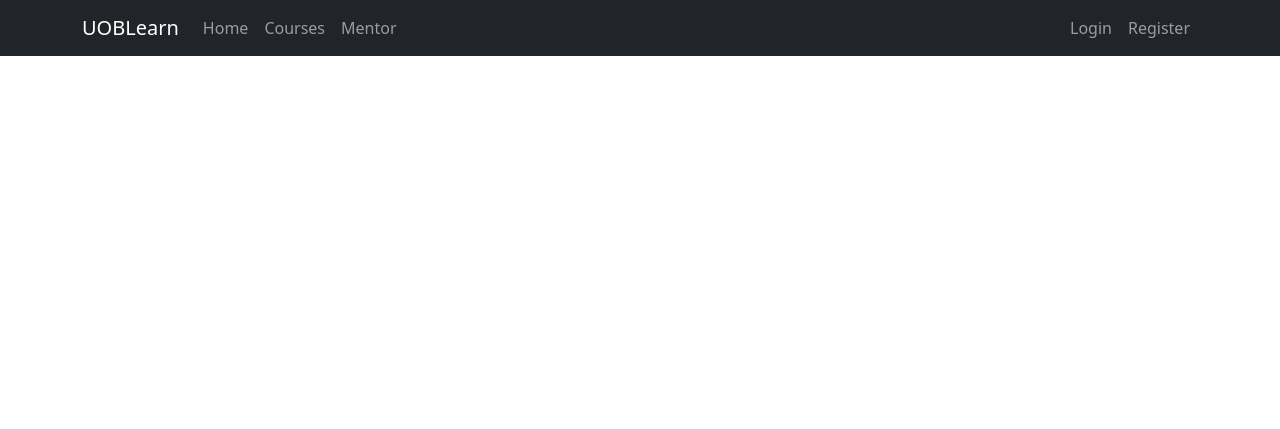
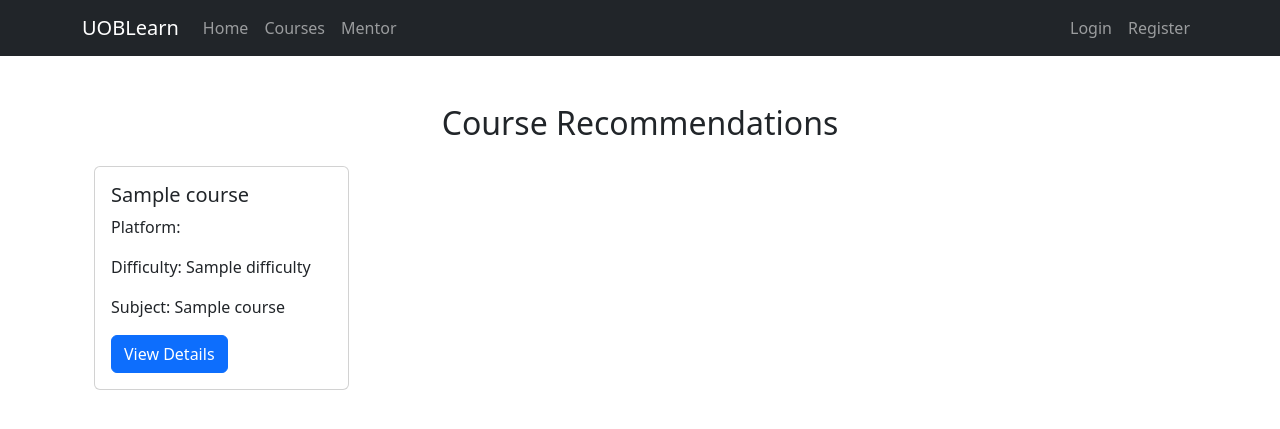
Before and after one commit to Esports-Medusa/UOBLearn, a Flask app: template app/templates/courses.html in a window 1280 px wide. Shown: the top 429 px of the page. Run offline with Flask 3, Linux system fonts and the light colour scheme; the template is opened without the code that fills it: most values are stand-ins (such as "Sample title", 1, 10 or a date in 2020); some libraries are stand-ins or nearby versions.

Commit message:
Implemented a route to display all courses and Bootstrap HTML Card Layout

```diff
--- a/app/routes/auth.py
+++ b/app/routes/auth.py
@@ -63,6 +63,11 @@ def profile():
 
     return render_template('profile.html', user=current_user)
 
+#course recommendations
+@bp.route('/courses')
+def all_courses():
+    courses = Course.query.all()
+    return render_template('courses.html', courses=courses)
 
 #saving courses
 @bp.route('/save_course/<int:course_id>', methods=['POST'])
--- a/app/templates/courses.html
+++ b/app/templates/courses.html
@@ -2,6 +2,25 @@
 {% import "bootstrap_wtf.html" as wtf %}
 
 {% block content %}
+<div class="container mt-5">
+    <!-- Heading -->
+    <h2 class="text-center mb-4">Course Recommendations</h2>
 
-
+    <!-- Row for Courses -->
+    <div class="row">
+        {% for course in courses %}
+        <div class="col-sm-6 col-md-4 col-lg-3 mb-4">
+            <div class="card">
+                <div class="card-body">
+                    <h5 class="card-title">{{ course.title }}</h5>
+                    <p class="card-text">Platform: {{ course.platform }}</p>
+                    <p class="card-text">Difficulty: {{ course.difficulty }}</p>
+                    <p class="card-text">Subject: {{ course.subject }}</p>
+                    <a href="{{ url_for('course_detail', course_id=course.id) }}" class="btn btn-primary">View Details</a>
+                </div>
+            </div>
+        </div>
+        {% endfor %}
+    </div>
+</div>
 {% endblock %}
```
Also changed, not shown: app/data/Shadie_notes.txt (+5 -2 lines).
